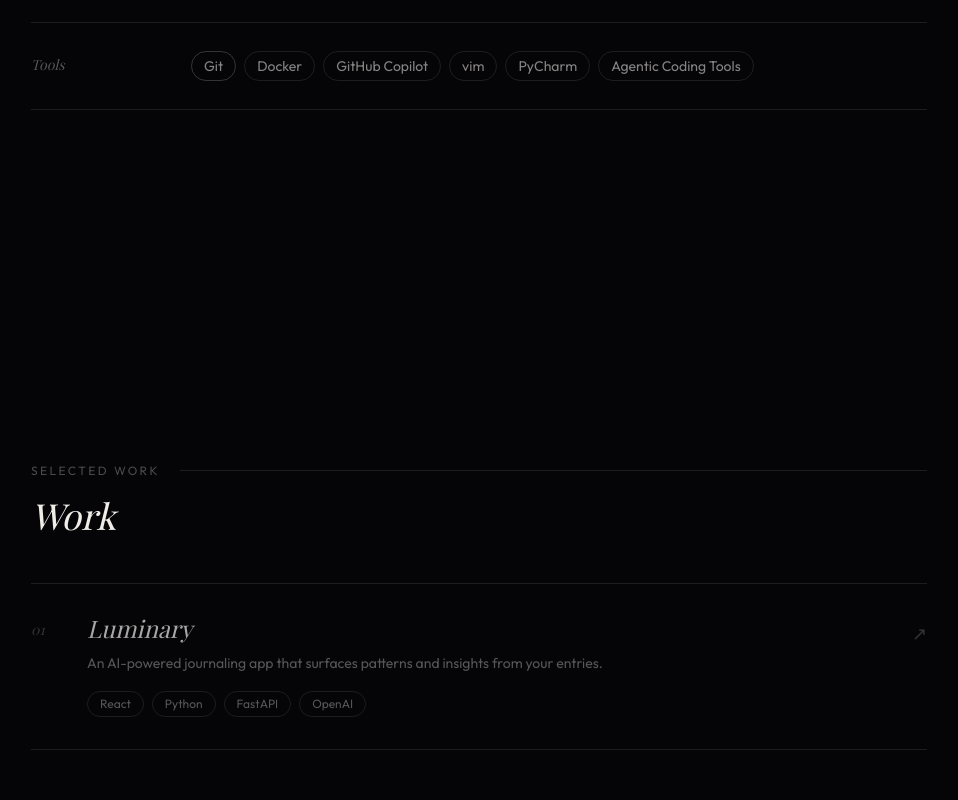
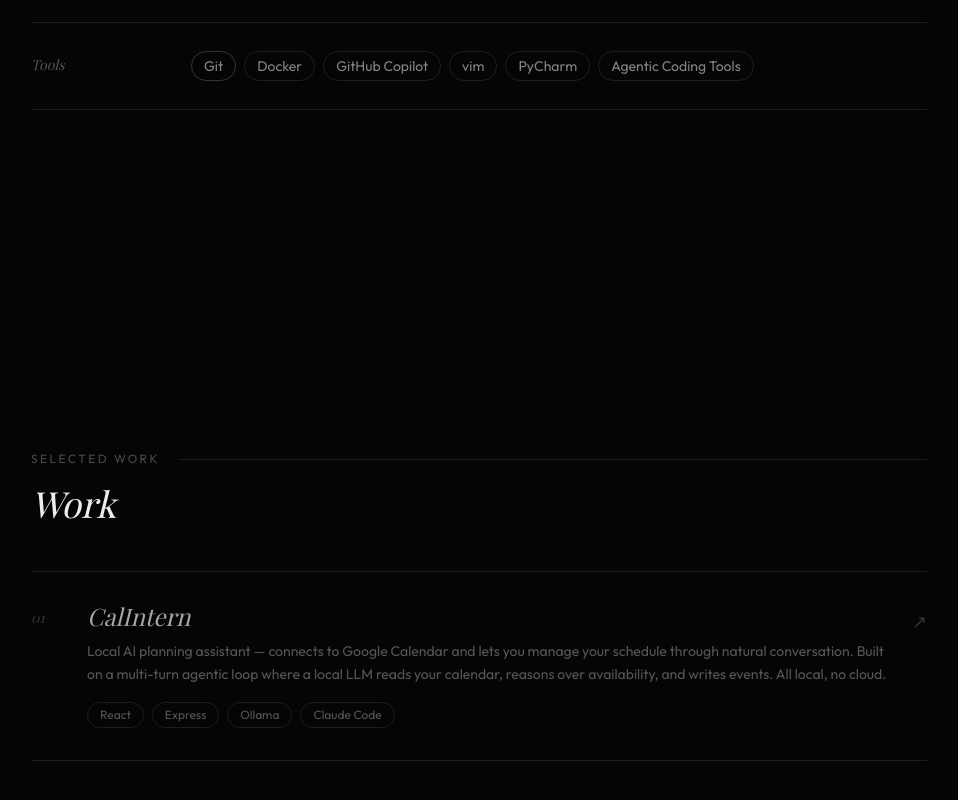
Before and after one commit to SepehrTH/portfolio, a Next.js app: page / in a window 1280 px wide. Shown: the part 1255-2055 px from the top of the page, without its empty margins (161-1119 px from the left). Built offline with nearby package versions, Linux system fonts and the light colour scheme; a web font is replaced by a local one.

Commit message:
added calintern

```diff
--- a/src/components/Projects.tsx
+++ b/src/components/Projects.tsx
@@ -3,11 +3,12 @@ import { motion } from "motion/react"
 
 const projects = [
     {
-        name: "Luminary",
-        description: "An AI-powered journaling app that surfaces patterns and insights from your entries.",
-        tags: ["React", "Python", "FastAPI", "OpenAI"],
-        github: "https://github.com/sepehr/luminary",
+        name: "CalIntern",
+        description: "Local AI planning assistant — connects to Google Calendar and lets you manage your schedule through natural conversation. Built on a multi-turn agentic loop where a local LLM reads your calendar, reasons over availability, and writes events. All local, no cloud.",
+        tags: ["React", "Express", "Ollama", "Claude Code"],
+        github: "https://github.com/SepehrTH/calintern",
     },
+
 ]
 
 export default function Projects() {
```
